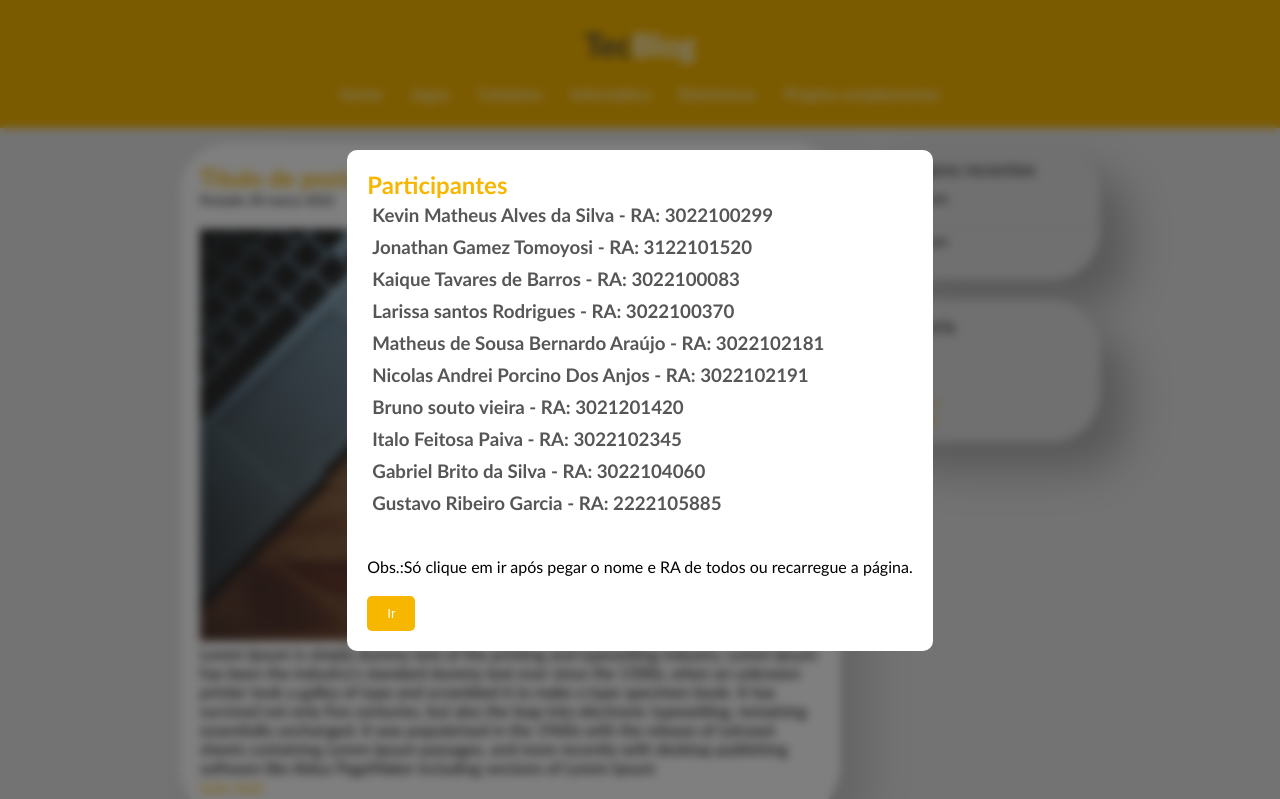
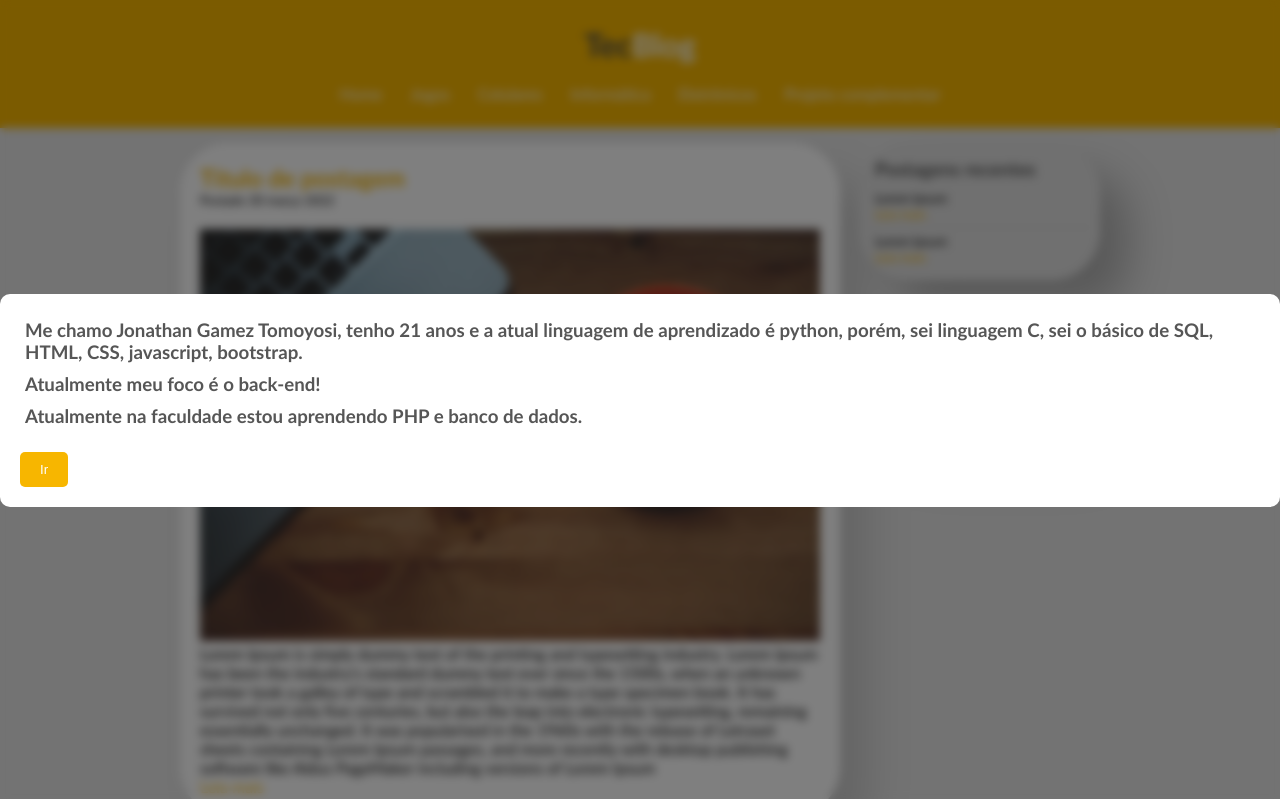
Before and after one commit to jow-tomoyosi/Projeto-TecBlog, a plain HTML site: page index.html in a window 1280 px wide. Shown: the top 799 px of the page. Drawn offline with Linux system fonts and the light colour scheme.

Commit message:
Update index.html

```diff
--- a/index.html
+++ b/index.html
@@ -51,18 +51,10 @@
 
     <div id="blur-overlay">
         <div id="informativo">
-            <h2>Participantes</h2>
-            <h3>Kevin Matheus Alves da Silva - RA: 3022100299</h3>
-            <h3>Jonathan Gamez Tomoyosi - RA: 3122101520</h3>
-            <h3>Kaique Tavares de Barros - RA: 3022100083</h3>
-            <h3>Larissa santos Rodrigues - RA: 3022100370</h3>
-            <h3>Matheus de Sousa Bernardo Araújo - RA: 3022102181</h3>
-            <h3>Nicolas Andrei Porcino Dos Anjos - RA: 3022102191</h3>
-            <h3>Bruno souto vieira - RA: 3021201420</h3>
-            <h3>Italo Feitosa Paiva - RA: 3022102345</h3>
-            <h3>Gabriel Brito da Silva - RA: 3022104060</h3>
-            <h3>Gustavo Ribeiro Garcia - RA: 2222105885</h3><br><br>
-            <p>Obs.:Só clique em ir após pegar o nome e RA de todos ou recarregue a página.</p>
+            <h3>Me chamo Jonathan Gamez Tomoyosi, tenho 21 anos e a atual linguagem de aprendizado é python, porém,
+            sei linguagem C, sei o básico de SQL, HTML, CSS, javascript, bootstrap.</h3>
+            <h3>Atualmente meu foco é o back-end!</h3>
+            <h3>Atualmente na faculdade estou aprendendo PHP e banco de dados.</h3>
             <button id="botao">Ir</button>
         </div>
     </div>
```
